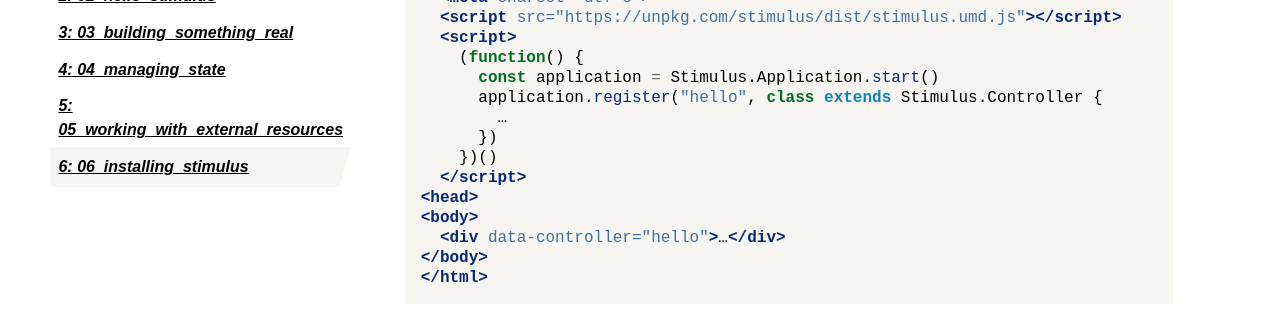
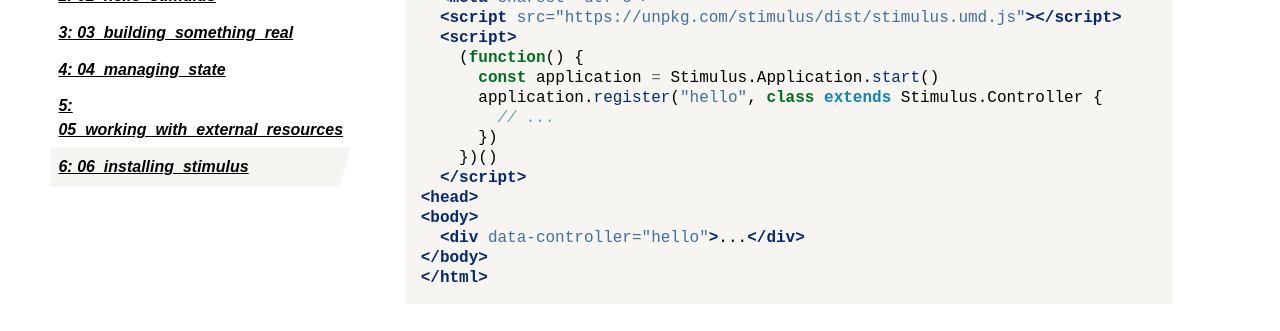
Before and after one commit to hotwired/stimulus-site, a Jekyll site: the page built from _handbook/06_installing_stimulus.md, in a window 1280 px wide and 900 px high, scrolled down 2349 px. Shown: the part 151-482 px from the top of the window. Built offline with Jekyll 4.4.1, drawn with Linux system fonts in a browser that asks for light colours; some web fonts are replaced; comment, search, counter and statistics services are not loaded.

Commit message:
The ellipsis character is too narrow in a monospace font

````diff
--- a/_handbook/06_installing_stimulus.md
+++ b/_handbook/06_installing_stimulus.md
@@ -90,13 +90,13 @@ If you prefer not to use a build system, you can load Stimulus in a `<script>` t
     (function() {
       const application = Stimulus.Application.start()
       application.register("hello", class extends Stimulus.Controller {
-        …
+        // ...
       })
     })()
   </script>
 <head>
 <body>
-  <div data-controller="hello">…</div>
+  <div data-controller="hello">...</div>
 </body>
 </html>
 ```
````
